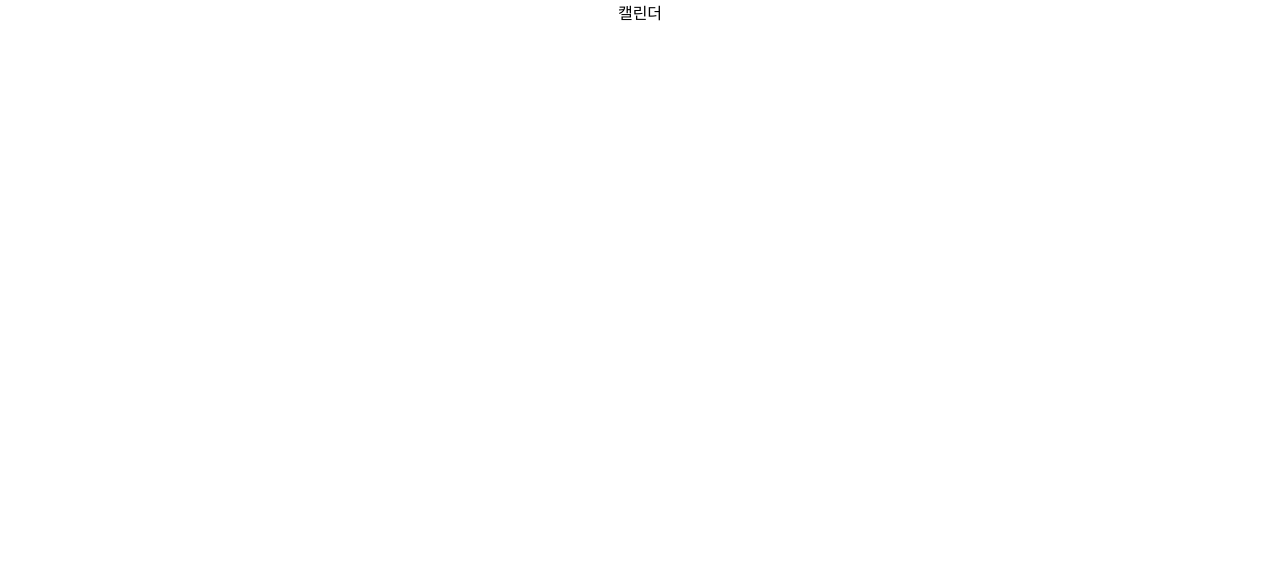
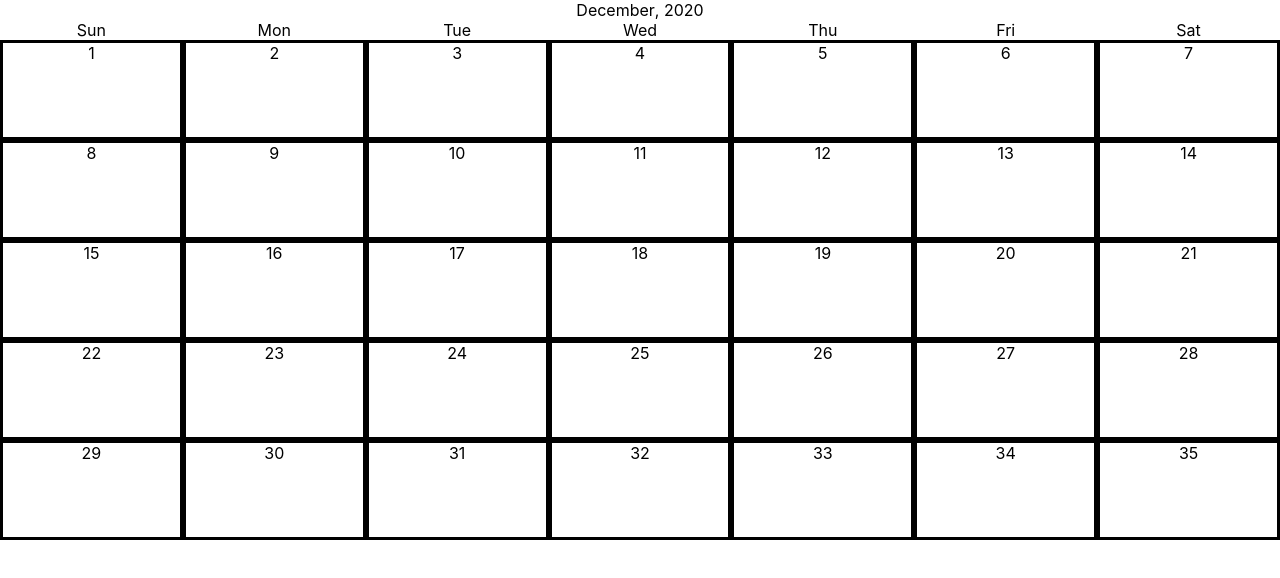
Before and after one commit to LeeChaeng/new_cemi, a React (Create React App) app: page / in a window 1280 px wide. Shown: the top 578 px of the page. Built offline with nearby package versions, Linux system fonts and the light colour scheme.

Commit message:
initial redux

```diff
--- a/src/components/Calendar.tsx
+++ b/src/components/Calendar.tsx
@@ -1,7 +1,51 @@
 import React from "react";
+import styled from "styled-components";
 
 const Calendar = () => {
-  return <div>캘린더</div>;
+  const date = [];
+  for (let i = 1; i < 36; i++) {
+    date.push(i);
+  }
+  const days = ["Sun", "Mon", "Tue", "Wed", "Thu", "Fri", "Sat"];
+  return (
+    <>
+      <Title>
+        <div>December</div>
+        <div>, 2020</div>
+      </Title>
+      <Weekend>
+        {days.map((day, idx) => (
+          <div key={idx}>{day}</div>
+        ))}
+      </Weekend>
+      <Container>
+        {date.map((item, idx) => (
+          <div className="item" key={idx}>
+            {item}
+          </div>
+        ))}
+      </Container>
+    </>
+  );
 };
 
+const Title = styled.div`
+  display: flex;
+  justify-content: center;
+`;
+
+const Container = styled.div`
+  display: grid;
+  grid-template-columns: repeat(7, 1fr);
+  grid-template-rows: repeat(5, minmax(100px, auto));
+  & > .item {
+    border: solid;
+  }
+`;
+
+const Weekend = styled.div`
+  display: grid;
+  grid-template-columns: repeat(7, 1fr);
+`;
+
 export default Calendar;
--- a/src/index.tsx
+++ b/src/index.tsx
@@ -2,10 +2,12 @@ import React from "react";
 import ReactDOM from "react-dom";
 import "./index.css";
 import App from "./App";
+import { Provider } from "react-redux";
+import store from "./store";
 
 ReactDOM.render(
-  <React.StrictMode>
+  <Provider store={store}>
     <App />
-  </React.StrictMode>,
+  </Provider>,
   document.getElementById("root")
 );
--- /dev/null
+++ b/src/store/index.ts
@@ -0,0 +1,11 @@
+import { createStore, createReducer } from "@reduxjs/toolkit";
+import rootReducer from "./modules";
+
+// **** 리덕스 개발자도구 적용
+const devTools =
+  (window as any).__REDUX_DEVTOOLS_EXTENSION__ &&
+  (window as any).__REDUX_DEVTOOLS_EXTENSION__();
+
+const store = createStore(rootReducer, devTools);
+
+export default store;
--- /dev/null
+++ b/src/store/modules/calendar.ts
@@ -0,0 +1,8 @@
+import { createReducer } from "@reduxjs/toolkit";
+import { get35day } from "./get35Day";
+
+const initialState = {
+  days: get35day(),
+};
+
+export const calendar = createReducer(initialState, {});
--- /dev/null
+++ b/src/store/modules/get35Day.ts
@@ -0,0 +1,44 @@
+import { getDay, getDaysInMonth } from "date-fns";
+
+let this_month = new Date().getMonth();
+
+const getPreviousMonth = () => {
+  let date = new Date();
+  let firstDayOfMonth = new Date(date.getFullYear(), date.getMonth(), 1);
+  let lastDay = new Date(
+    firstDayOfMonth.setDate(firstDayOfMonth.getDate() - 1)
+  );
+
+  return lastDay;
+};
+
+export const get35day = (month = this_month) => {
+  const today = new Date();
+
+  let prev_days: Array<number> = [];
+  let current_days: Array<number> = [];
+  let next_days: Array<number> = [];
+
+  const start_date = getDay(new Date(today.getFullYear(), today.getMonth(), 1));
+
+  const prev_month = getPreviousMonth().getMonth();
+  let prev_allDays = getDaysInMonth(prev_month) - start_date;
+
+  for (let i = 0; i < start_date; i++) {
+    prev_days.push(prev_allDays);
+    prev_allDays++;
+  }
+
+  for (let i = 1; i <= getDaysInMonth(today); i++) {
+    current_days.push(i);
+  }
+
+  const next_month_count = 35 - prev_days.length - current_days.length;
+  for (let i = 1; i < next_month_count; i++) {
+    next_days.push(i);
+  }
+
+  console.log(prev_days);
+
+  return [prev_days, current_days, next_days].flat(1);
+};
--- /dev/null
+++ b/src/store/modules/index.ts
@@ -0,0 +1,6 @@
+import { combineReducers } from "redux";
+import { calendar } from "./calendar";
+
+export default combineReducers({
+  calendar,
+});
```
Also changed, not shown: package.json (+7 -0 lines), tsconfig.json (+2 -8 lines), 1 other file (tests, documents, lock files or other folders).
